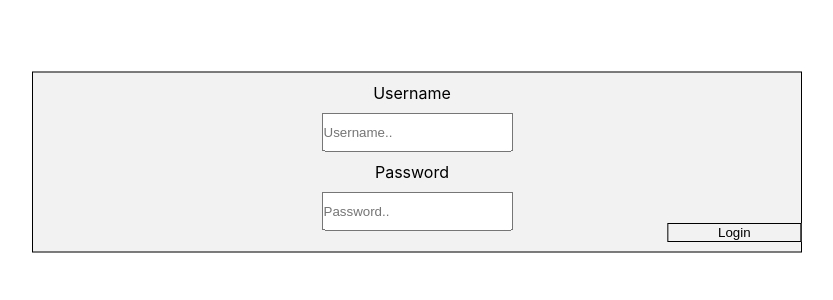
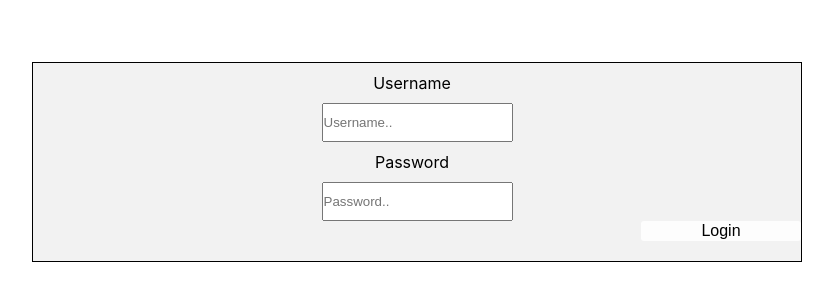
Before and after one commit to diegoguardiola/Milestone-Project-3, a React (Create React App) app in the folder front-end/: page / in a window 1280 px wide. Shown: the part 238-538 px from the top of the page, without its empty margins (223-1056 px from the left). Built offline with nearby package versions, Linux system fonts and the light colour scheme.

Commit message:
Added colors to the button with mixin

```diff
--- a/front-end/src/scss/_colors.scss
+++ b/front-end/src/scss/_colors.scss
@@ -1 +1,2 @@
 $primarybackground: #f2f2f2;
+$whitebackground: #ffffffde;
--- a/front-end/src/scss/_utilities.scss
+++ b/front-end/src/scss/_utilities.scss
@@ -5,3 +5,12 @@
     -ms-transform: translate(-50%, -50%);
     transform: translate(-50%, -50%);
 }
+
+@mixin buttoncorners($value){
+    border: none;
+    text-align: center;
+    display: inline-block;
+    font-size: medium;
+    margin: 10px;
+    border-radius: $value;
+}
--- a/front-end/src/scss/styles.scss
+++ b/front-end/src/scss/styles.scss
@@ -12,10 +12,12 @@
     display: inline-block;
   }
   .login{
+    @include buttoncorners(3px);
+    background-color: $whitebackground;
     position: relative;
     width: 10em;
-    :hover{
-      color: magenta;
+    &:hover{
+      background-color: royalblue;
     }
   }
 }
```
